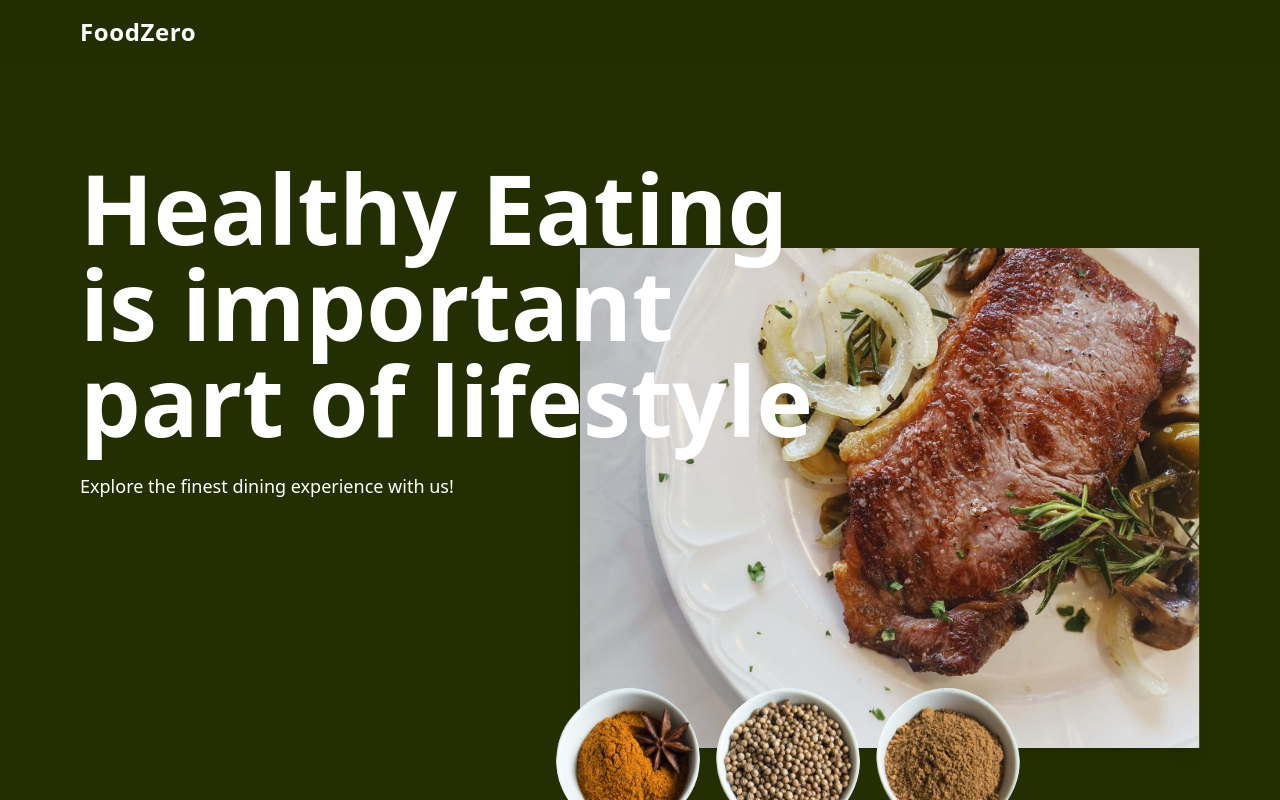
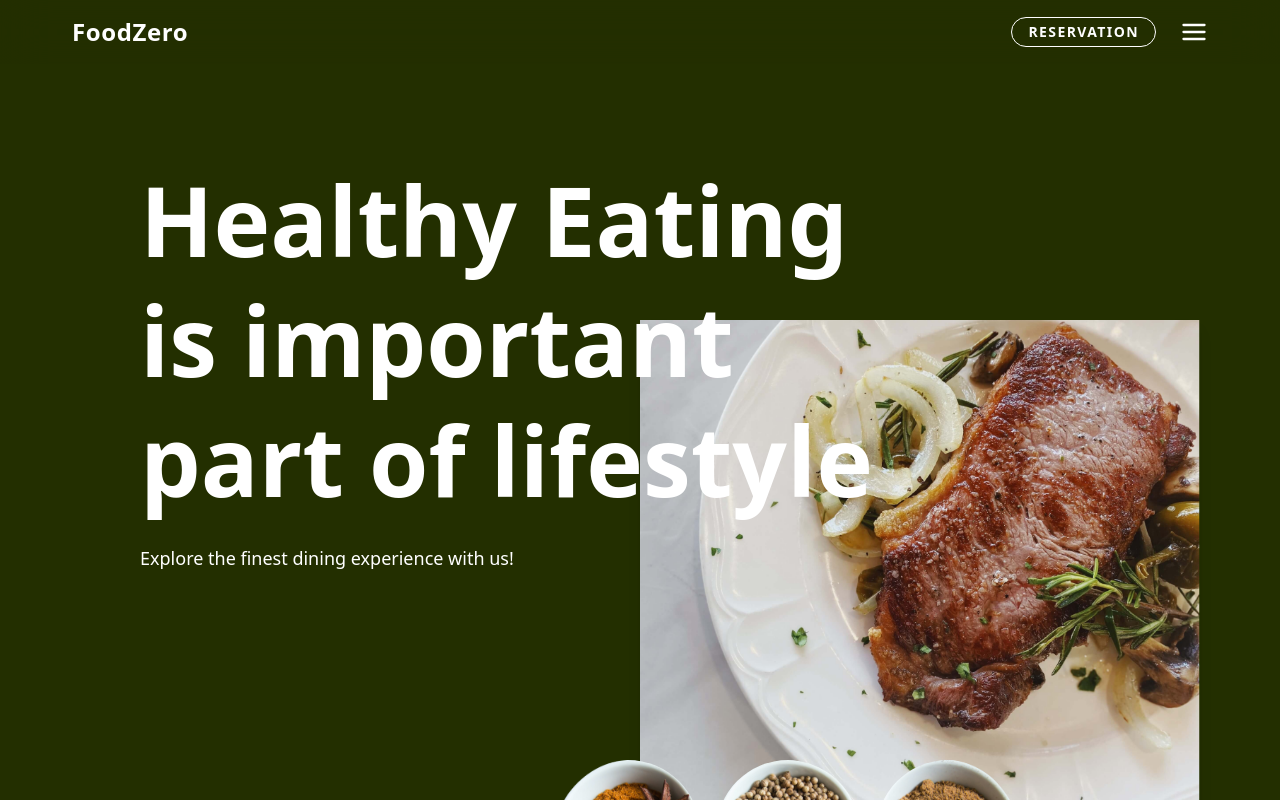
Before and after one commit to choudharyprince03/FoodZero-Restraunt, a React (Vite) app: page / in a window 1280 px wide. Shown: the top 800 px of the page. Built offline with nearby package versions, Linux system fonts and the light colour scheme.

Commit message:
updated successfully

```diff
--- a/src/components/Herosection.jsx
+++ b/src/components/Herosection.jsx
@@ -2,13 +2,23 @@ import React from 'react';
 
 const HeroSection = () => {
   return (
-    <div className="bg-[#232F00] text-white pt-24 px-20">
+    <section className="bg-[#232F00] text-white pt-24 w-full overflow-x-hidden">
+
+      <div className="max-w-full px-4 ml-15 sm:px-20">
+
+        {/* Text Section */}
         <div className="flex flex-col md:flex-row items-start md:items-center">
-        {/* Left Section */}
           <div className="mt-16 z-10">
-          <h1 className="text-8xl font-bold">Healthy Eating</h1>
-          <h1 className="text-8xl font-bold">is important</h1>
-          <h1 className="text-8xl font-bold">part of lifestyle</h1>
+            <h1 className="text-5xl sm:text-6xl lg:text-8xl font-bold leading-tight">
+              Healthy Eating
+            </h1>
+            <h1 className="text-5xl sm:text-6xl lg:text-8xl font-bold leading-tight">
+              is important
+            </h1>
+            <h1 className="text-5xl sm:text-6xl lg:text-8xl font-bold leading-tight">
+              part of lifestyle
+            </h1>
+
             <p className="mt-6 text-lg max-w-md">
               Explore the finest dining experience with us!
             </p>
@@ -16,8 +26,8 @@ const HeroSection = () => {
         </div>
 
         {/* Images Section */}
-      <div className="-mt-[252px] pl-[500px] flex flex-col items-center md:flex hidden">
-        {/* Main Dish Image */}
+        <div className="hidden md:flex -mt-[252px] pl-[500px] flex-col items-center">
+
           <div>
             <img
               src="/assets/Image.png"
@@ -26,29 +36,18 @@ const HeroSection = () => {
             />
           </div>
 
-        {/* Spices Section */}
-        <div className="flex mr-90 -mt-15 mb-20 justify-end w-full md:flex hidden">
+          <div className="flex mr-90 -mt-15 mb-20 justify-end w-full">
             <div className="flex space-x-4">
-            <img
-              src="/assets/spices1.png"
-              alt="Spice 1"
-              className="w-36 h-36 rounded-full"
-            />
-            <img
-              src="/assets/spices2.png"
-              alt="Spice 2"
-              className="w-36 h-36 rounded-full"
-            />
-            <img
-              src="/assets/spices3.png"
-              alt="Spice 3"
-              className="w-36 h-36 rounded-full"
-            />
+              <img src="/assets/spices1.png" alt="Spice 1" className="w-36 h-36 rounded-full" />
+              <img src="/assets/spices2.png" alt="Spice 2" className="w-36 h-36 rounded-full" />
+              <img src="/assets/spices3.png" alt="Spice 3" className="w-36 h-36 rounded-full" />
             </div>
           </div>
         </div>
 
-      <div className='flex space-x-100 md:flex hidden'>
+        {/* Bottom Section */}
+        <div className="hidden md:flex space-x-100">
+
           <div>
             <img
               src="/assets/seafood.png"
@@ -57,12 +56,15 @@ const HeroSection = () => {
             />
             <p className='pt-4 text-4xl font-bold'>Start to plan</p>
             <p className='text-4xl font-bold'>your diet today</p>
-          <p className='pt-4 text-sm'>Lorem ipsum, dolor sit amet consectetur adipisicing elit.</p>
+            <p className='pt-4 text-sm'>
+              Lorem ipsum, dolor sit amet consectetur adipisicing elit.
+            </p>
           </div>
 
-        {/* Right Image */}
           <div className='w-65 mr-8 mb-25'>
-          <p className='text-sm pb-1'>Lorem ipsum, dolor sit amet consectetur adipisicing elit.</p>
+            <p className='text-sm pb-1'>
+              Lorem ipsum, dolor sit amet consectetur adipisicing elit.
+            </p>
             <img
               src="/assets/pepper.png"
               alt="Pepper Grinders"
@@ -70,7 +72,9 @@ const HeroSection = () => {
             />
           </div>
         </div>
+
       </div>
+    </section>
   );
 };
 
--- a/src/components/Navbar.jsx
+++ b/src/components/Navbar.jsx
@@ -17,12 +17,12 @@ const Navbar = () => {
 
   return (
     <>
-      <nav className="fixed top-0 left-0 right-0 z-40
-        flex items-center justify-between h-16 px-8
-        bg-[#232F00]/60 backdrop-blur-xl
-        text-white text-xl font-semibold">
+      <nav className="fixed top-0 left-0 right-0 z-40 h-16
+        bg-[#232F00]/60 backdrop-blur-xl text-white text-xl font-semibold">
 
-        <div className="ml-12 flex items-center gap-300">
+        <div className="mx-10 flex items-center h-full px-8">
+
+          {/* Logo */}
           <div
             onClick={() => navigate("/")}
             className="cursor-pointer text-2xl tracking-wide"
@@ -30,9 +30,24 @@ const Navbar = () => {
             FoodZero
           </div>
 
-          <button onClick={() => setIsMenuOpen(true)}>
-            <FiMenu size={28} />
-          </button>
+          {/* Right side controls */}
+          <div className="ml-auto flex items-center space-x-6">
+
+            {/* Reservation Button (hidden on small screens) */}
+            <div
+              onClick={() => navigate("/reservation")}
+              className="hidden md:flex cursor-pointer border border-white px-4 py-1 rounded-full text-sm tracking-widest
+                         hover:bg-white hover:text-[#232F00] transition"
+            >
+              RESERVATION
+            </div>
+
+            {/* Hamburger Menu */}
+            <button onClick={() => setIsMenuOpen(true)}>
+              <FiMenu size={28} />
+            </button>
+
+          </div>
         </div>
       </nav>
 
@@ -40,7 +55,6 @@ const Navbar = () => {
       {isMenuOpen && (
         <div className="fixed inset-0 bg-black/70 backdrop-blur-lg z-50 flex flex-col items-center justify-center">
 
-          {/* Close Button */}
           <button
             onClick={() => setIsMenuOpen(false)}
             className="absolute top-6 right-6 text-white"
@@ -48,7 +62,6 @@ const Navbar = () => {
             <FiX size={36} />
           </button>
 
-          {/* MENU LINKS */}
           <ul className="text-center space-y-8 mb-20">
             {headerItems.map((item) => (
               <li key={item.name}>
@@ -63,12 +76,11 @@ const Navbar = () => {
             ))}
           </ul>
 
-          {/* SOCIAL ICONS */}
           <div className="flex items-center gap-10 text-white mt-10">
-            <FaInstagram className="hover:text-gray-300 transition cursor-pointer" size={36} />
-            <FaTwitter className="hover:text-gray-300 transition cursor-pointer" size={36} />
-            <FaFacebook className="hover:text-gray-300 transition cursor-pointer" size={36} />
-            <FaEnvelope className="hover:text-gray-300 transition cursor-pointer" size={36} />
+            <FaInstagram size={36} className="hover:text-gray-300 transition cursor-pointer" />
+            <FaTwitter size={36} className="hover:text-gray-300 transition cursor-pointer" />
+            <FaFacebook size={36} className="hover:text-gray-300 transition cursor-pointer" />
+            <FaEnvelope size={36} className="hover:text-gray-300 transition cursor-pointer" />
           </div>
         </div>
       )}
```
Also changed, not shown: 1 other file (tests, documents, lock files or other folders). Lines whose indentation alone changed are shown as unchanged.
